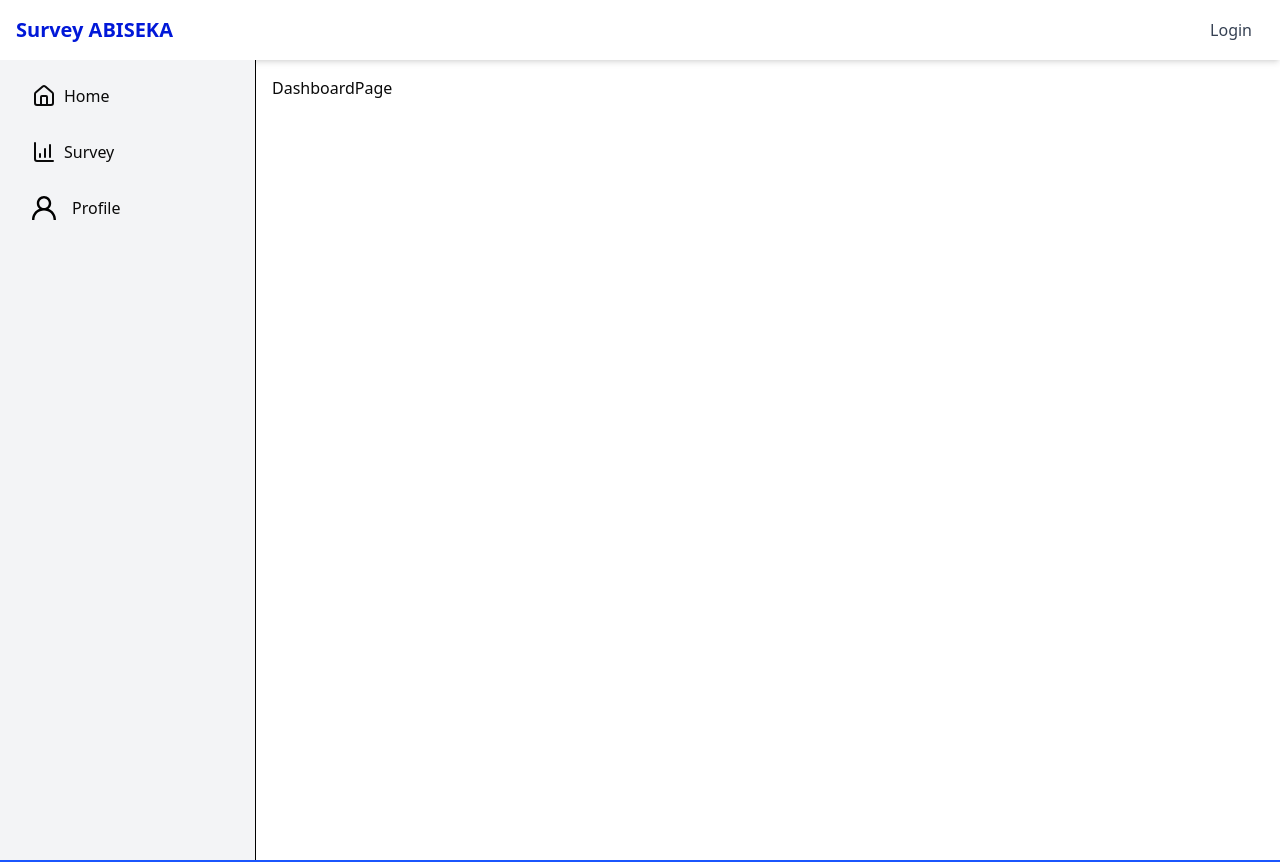
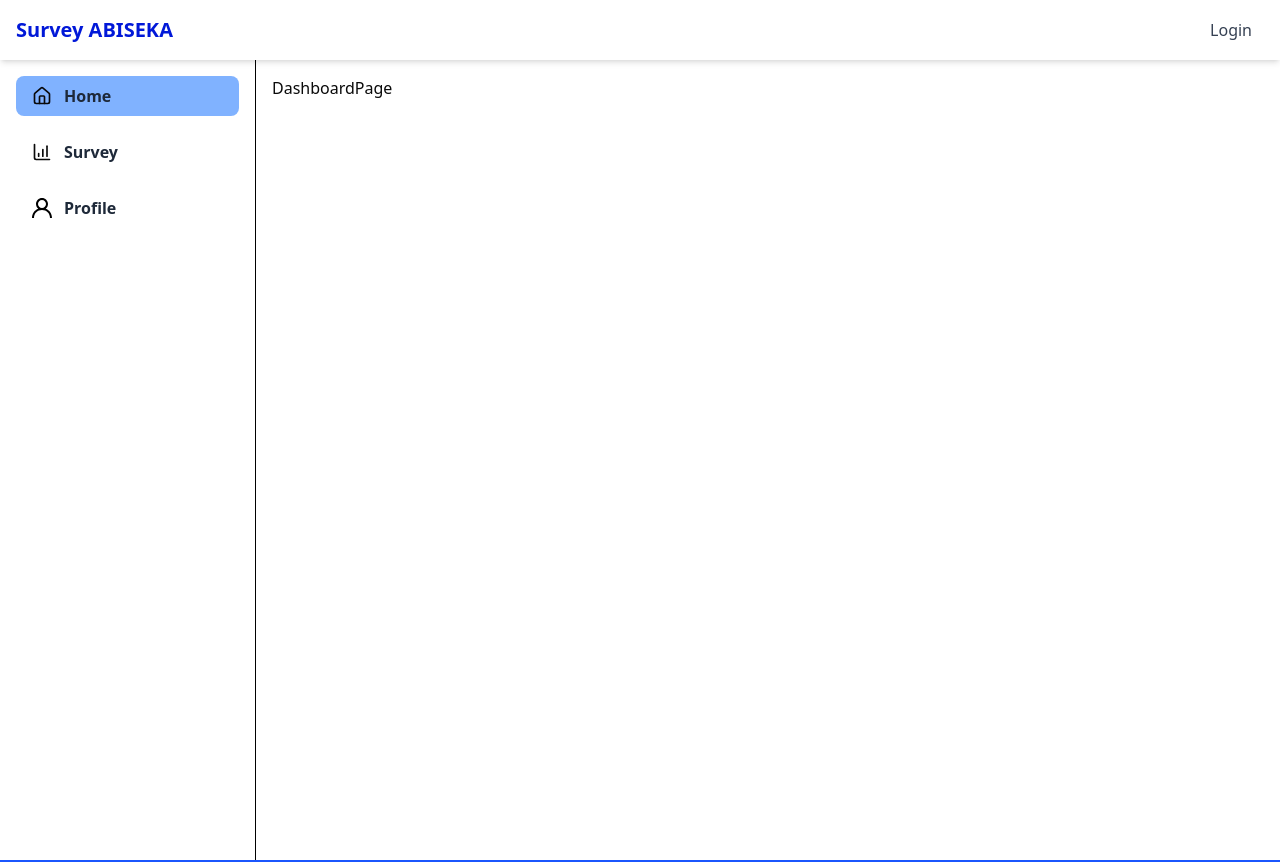
Before and after one commit to cocoth/survey-abiseka, a Next.js app: page /dashboard in a window 1280 px wide. Shown: the top 862 px of the page. Built offline with nearby package versions, Linux system fonts and the light colour scheme; no server answers.

Commit message:
update add more intuitive design by adding active color

```diff
--- a/src/components/custom/Sidebar.tsx
+++ b/src/components/custom/Sidebar.tsx
@@ -6,10 +6,12 @@ import { ChartColumnIncreasing, House } from "lucide-react";
 import Image from "next/image";
 import { User } from "@/generated/prisma";
 import { HandleGetCurrentRole, HandleGetCurrentUser } from "@/lib/services/userService";
+import { usePathname } from "next/navigation";
 
 const Sidebar = () => {
-    const [user, setUser] = useState<string>("")
+    const [role, setRole] = useState<string>("")
     const [isLoading, setIsLoading] = useState(false);
+    const pathname = usePathname()
 
     useEffect(() => {
         const fetchUser = async () => {
@@ -18,7 +20,7 @@ const Sidebar = () => {
             if (res && res.status === 200) {
                 // Check if the response is in the expected format
                 const data = await res?.data
-                setUser(data.role)
+                setRole(data.role)
             }
             setIsLoading(false)
             console.log("User: ", JSON.stringify(res))
@@ -26,49 +28,53 @@ const Sidebar = () => {
         fetchUser()
     }, [])
 
+    const navItems = [
+        {
+            label: role === "admin" ? "Dashboard" : "Home",
+            href: role === "admin" ? "/dashboard" : "/home",
+            icon: <House className="w-5 h-5" />,
+            active: pathname === "/home" || pathname === "/dashboard",
+        },
+        {
+            label: "Survey",
+            href: role === "admin" ? "/dashboard/survey" : "/home/survey",
+            icon: <ChartColumnIncreasing className="w-5 h-5" />,
+            active: pathname === "/home/survey" || pathname === "/dashboard/survey",
+        },
+        {
+            label: "Profile",
+            href: "/profile",
+            icon: (
+                <Image
+                    src="/profile.svg"
+                    alt="Profile"
+                    width={20}
+                    height={20}
+                    className="w-5 h-5"
+                />
+            ),
+            active: pathname === "/profile",
+        },
+    ];
+
     return (
-        <aside className="w-64 h-screen bg-gray-100 border-e border-black p-4 sticky top-0 left-0">
+        <aside className="w-1/5 h-screen border-e border-black p-4 sticky top-0 left-0">
             <nav>
-                <ul className="grid items-center space-y-4">
-                    <li>
-                        <Link
-                            href={user === "admin" ? "/dashboard" : "/home"}
-                            className="flex gap-2 px-4 py-2 rounded-md hover:bg-blue-700/50 transition"
-                        >
-                            <House />
-                            <span>
-                                {user === "admin" ? "Dashboard" : "Home"}
-                            </span>
-                        </Link>
-                    </li>
-                    <li>
-                        <Link
-                            href={user === "admin" ? "/dashboard/survey" : "/home/survey"}
-                            className="flex gap-2 px-4 py-2 rounded-md hover:bg-blue-700/50 transition"
-                        >
-                            <ChartColumnIncreasing />
-                            <span>
-                                Survey
-                            </span>
-                        </Link>
-                    </li>
-                    <li>
-                        <Link
-                            href="/profile"
-                            className="flex gap-2 px-4 py-2 rounded-md hover:bg-blue-700/50 transition"
-                        >
-                            <Image
-                                src="/profile.svg"
-                                alt="Profile"
-                                width={24}
-                                height={24}
-                                className="inline-block mr-2"
-                            />
-                            <span>
-                                Profile
-                            </span>
-                        </Link>
-                    </li>
+                <ul className="grid items-center space-y-4 font-bold">
+                    {navItems.map((item, index) => (
+                        <li key={index}>
+                            <Link
+                                href={item.href}
+                                className={`flex items-center gap-3 px-4 py-2 font-bold rounded-md transition ${
+                                    item.active ? "bg-blue-500/60"
+                                    : "hover:bg-blue-500/40"
+                                    }`}
+                            >
+                                {item.icon}
+                                <span className="text-gray-800 font-bold">{item.label}</span>
+                            </Link>
+                        </li>
+                    ))}
                 </ul>
             </nav>
         </aside>
```
